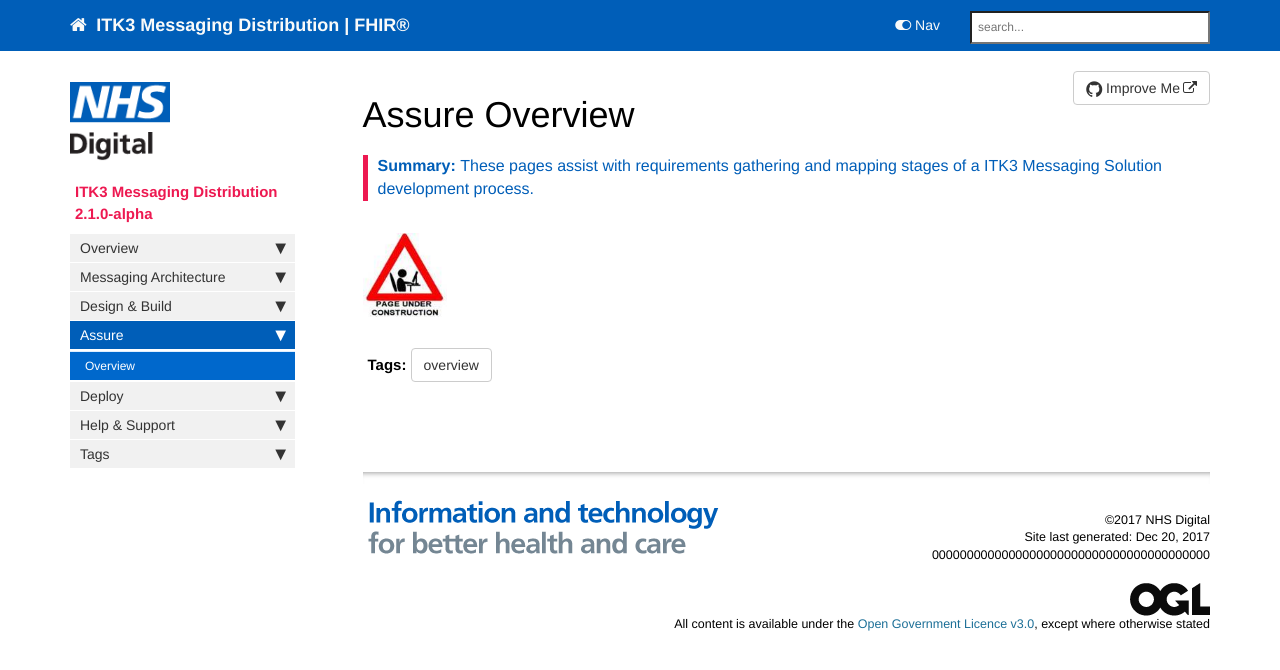
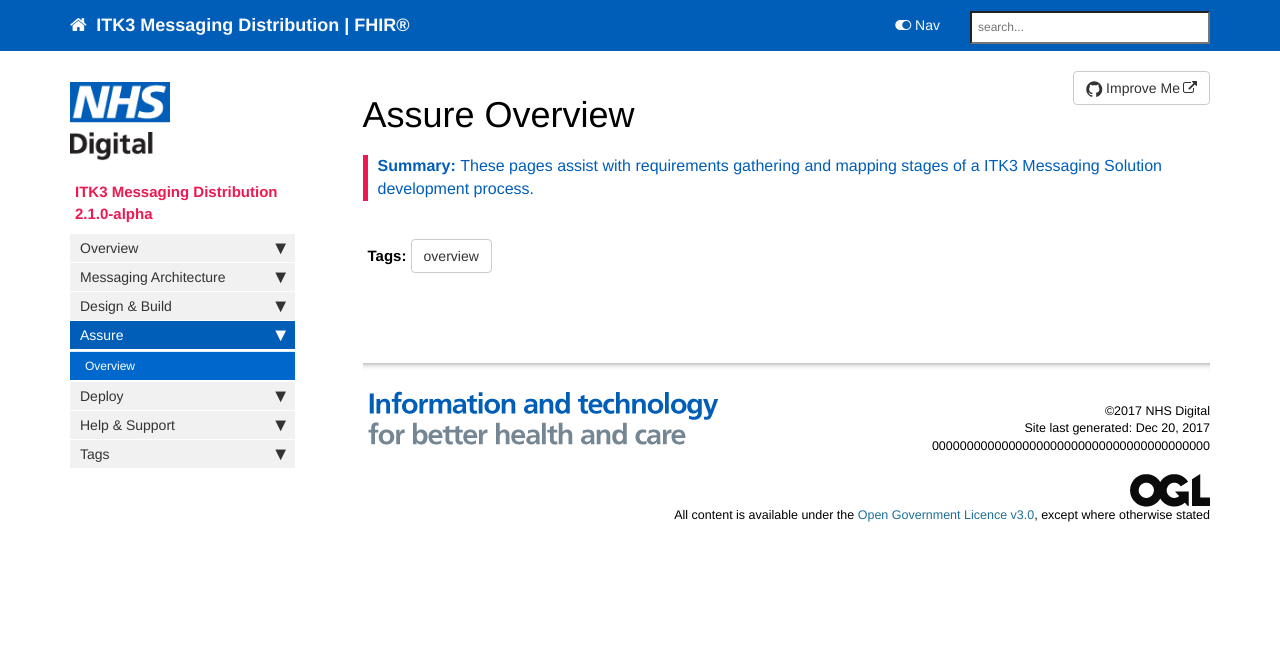
Before and after one commit to nhsconnect/ITK3-Messaging-Distribution, a Jekyll site: the page built from pages/assure/assure.md, in a window 1280 px wide. Shown: the top 670 px of the page. Built offline with Jekyll 4.4.1, drawn with Linux system fonts in a browser that asks for light colours; nearby versions of some CDN libraries; comment, search, counter and statistics services are not loaded.

Commit message:
RK comments addressed.

```diff
--- a/pages/assure/assure.md
+++ b/pages/assure/assure.md
@@ -6,5 +6,3 @@ sidebar: foundations_sidebar
 permalink: assure.html
 summary: "These pages assist with requirements gathering and mapping stages of a ITK3 Messaging Solution development process."
 ---
-
-<img src="images/under_construction.jpg" style="width:10%;max-width: 10%;">
```
Also changed, not shown: pages/deploy/deploy.md (+0 -2 lines), images/under_construction.jpg (deleted).
